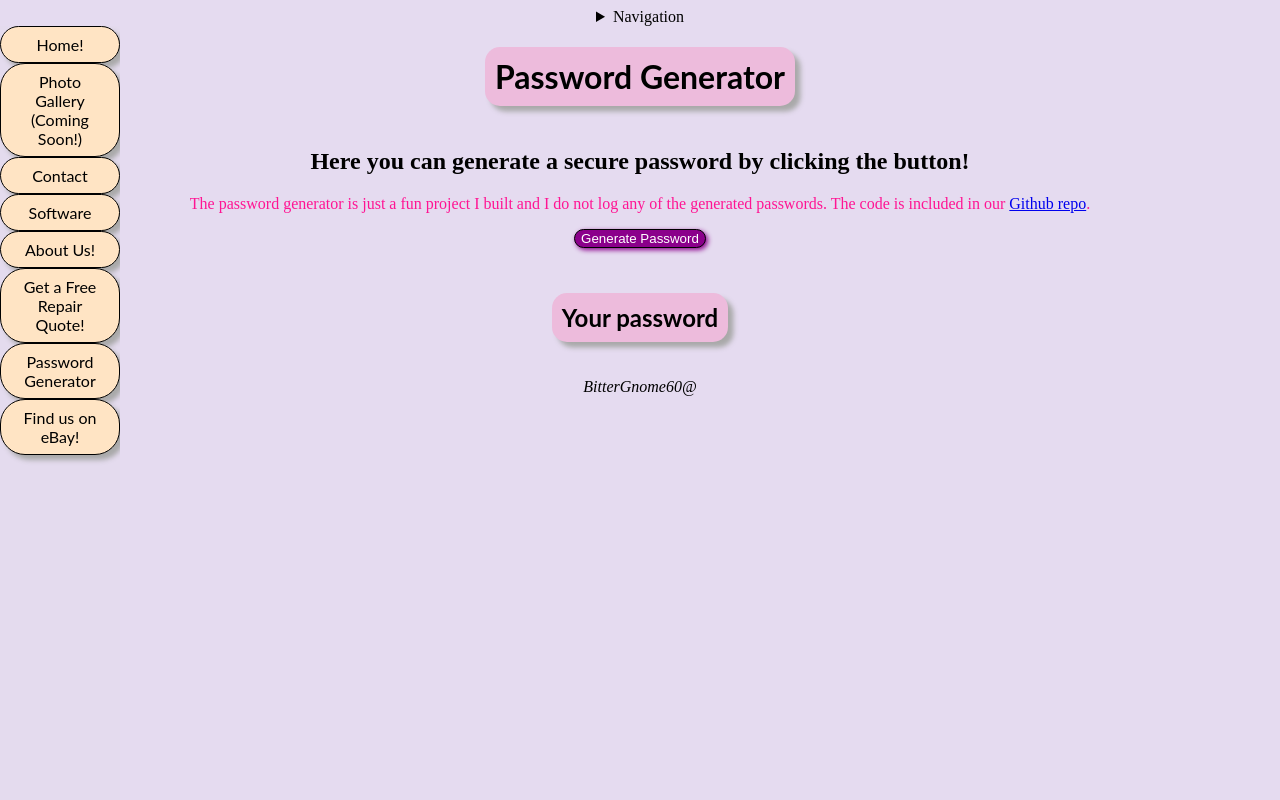
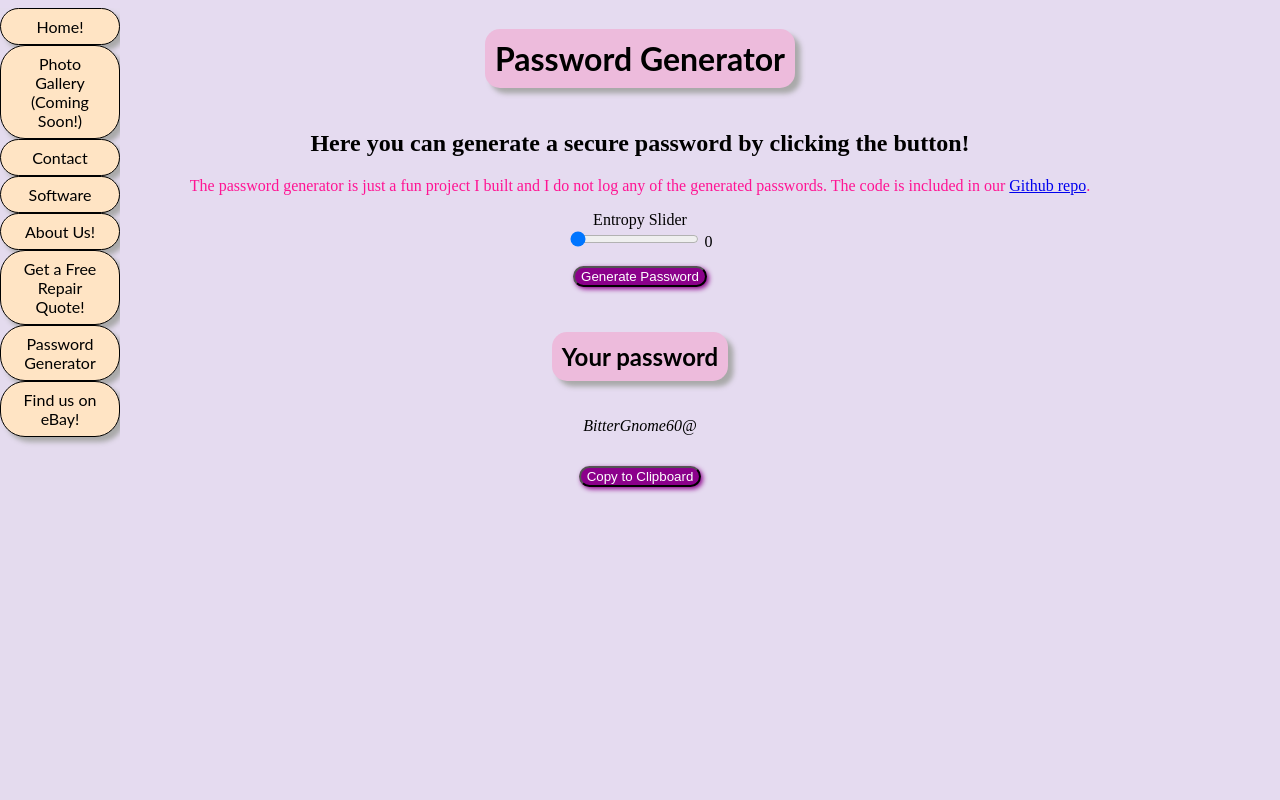
Before and after one commit to stlynnxx/EclecticElectronics, a Flask app: page /generator in a window 1280 px wide. Run offline with Flask 3, Linux system fonts and the light colour scheme.

Commit message:
Updating the password generator

```diff
--- a/app.py
+++ b/app.py
@@ -98,8 +98,14 @@ def password():
 
     return render_template('passwordgenerator.html')
 
-@app.route('/generator')
+@app.route('/generator', methods=['GET', 'POST'])
 def generator():
+    entropy_val = 0
+    if request.method == 'POST':
+        entropy_val = int(request.form.get('entropy', 0))
+    else:
+        entropy_val = 0
+
     adjs = ["Attractive", "Agreeable", "Angry", "Big",
             "Bald", "Ambitious", "Bewildered", "Colossal",
             "Beautiful", "Brave", "Clumsy", "Fat", "Chubby",
@@ -123,16 +129,47 @@ def generator():
              "Elf"]
     specials = ["!","?","@","#","$", "%","^", "&","*","+"]
 
+
     adj_pick = random.choice(adjs)
     noun_pick = random.choice(nouns)
     special_pick = random.choice(specials)
     random_one = random.randint(0, 9)
     random_two = random.randint(0, 9)
-    proto_password = adj_pick + noun_pick
-    num_1 = str(random_one)
-    num_2 = str(random_two)
-    password = proto_password + num_1 + num_2 + special_pick
+    match entropy_val:
+        case 0:
+            proto_password = adj_pick + noun_pick
+            num_1 = str(random_one)
+            num_2 = str(random_two)
+            password = proto_password + num_1 + num_2 + special_pick
+        case 1:
+            proto_password = noun_pick + adj_pick
+            num_1 = str(random_one)
+            num_2 = str(random_two)
+            password = proto_password + num_1 + num_2 + special_pick
+        case 2:
+            num_1 = str(random_one)
+            num_2 = str(random_two)
+            proto_password = num_1 + num_2 + special_pick
+            password = num_1 + num_2 + special_pick + noun_pick + adj_pick
+        case 3:
+            num_1 = str(random_one)
+            num_2 = str(random_two)
+            password = adj_pick + num_1 + num_2 + noun_pick + special_pick
+
+        case 4:
+            num_1 = str(random_one)
+            num_2 = str(random_two)
+            password = adj_pick + num_2 + noun_pick + num_1 + special_pick
+
+        case 5:
+            num_1 = str(random_one)
+            num_2 = str(random_two)
+            password = special_pick + num_1 + noun_pick + adj_pick + num_2
+        case _:
+            raise ValueError(f"Improper entropy value {entropy_val}")
+
     return render_template('passwordgenerator.html', password=password)
+
 
 @app.route('/quotesubmit', methods=['POST'])
 
--- a/static/main.css
+++ b/static/main.css
@@ -273,10 +273,10 @@ p {
     z-index: -1;
 }
 .button2 {
-
+    margin: 15px;
     border-radius: 25px;
     color: white;
-    border: black solid 1px;
+
     background-color: darkmagenta;
     box-shadow: 2px 2px 5px darkmagenta;
     margin-bottom: 25px;
--- a/templates/passwordgenerator.html
+++ b/templates/passwordgenerator.html
@@ -9,12 +9,15 @@
 <body>
 
    <!--mobile nav-->
+    <div class="mobile-nav-flex">
+     <!--mobile nav-->
     <details class="mobile-nav">
-    <summary class="summary">Navigation</summary>
+
+            <summary class="summary">Navigation</summary>
 
     <nav class="mobile-menu">
-    <ul>
-        <div class="mobile-div-1">
+    <ul class="mobile-div-1">
+
       <li class="mobile-nav-item"><a  href="{{ url_for('home') }}">Home</a></li>
       <li class="mobile-nav-item"><a  href="{{ url_for('gallery') }}">Photo Gallery (Coming Soon!)</a></li>
       <li class="mobile-nav-item"><a href="{{ url_for('contact') }}">Contact</a></li>
@@ -23,11 +26,12 @@
         <li class="mobile-nav-item"><a href="{{ url_for('quote') }}">Get a Free Repair Quote!</a></li>
             <li class="mobile-nav-item"><a href="{{ url_for('password') }}">Password Generator</a></li>
             <li class="mobile-nav-item"><a  target="_blank" rel="noopener noreferrer" href=https://ebay.us/m/TC9rpf>Find us on eBay!</a></li>
-        </div>
+
     </ul>
     </nav>
     </details>
-
+        </div>
+    <div class="desktop-nav-flex">
     <!--desktop-->
     <nav class="sidebar">
         <div class="desktop-div-1">
@@ -54,10 +58,30 @@
 <h2>Here you can generate a secure password by clicking the button!</h2>
 <p>The password generator is just a fun project I built and I do not log
     any of the generated passwords. The code is included in our <a href="https://www.github.com/stlynnxx">Github repo</a>.</p>
-<form action="{{ url_for('generator') }}" method="get"><button class="button2" type="submit">Generate Password</button></form>
+<form method="POST" action="{{ url_for('generator') }}" enctype="multipart/form-data">
+   <label for="entropy">Entropy Slider</label><br>
+   <input type="range" value="0" name="entropy" min="0" max="5" id="entropy">
+   <span id="entropy-value">0</span><br>
+   <button class="button2" type="submit">Generate Password</button></form>
 {% if password %}
     <h2 class="title">Your password</h2>
-    <p class="password"><em>{{ password }}</em></p>
+    <p id="generated-password" class="password"><em>{{ password }}</em></p>
+    <button class="button2" type="button" id="copy-btn">Copy to Clipboard</button>
+    <script>
+    document.getElementById('copy-btn').addEventListener('click', async () => {
+        const text = document.getElementById("generated-password").textContent.trim();
+        await navigator.clipboard.writeText(text);
+    });
+
+    </script>
 {% endif %}
+<script>
+    const slider = document.getElementById("entropy");
+    const output = document.getElementById("entropy-value");
+    output.textContent = slider.value;
+    slider.addEventListener('input', () => {
+        output.textContent = slider.value;
+    })
+</script>
 </body>
 </html>
```
Also changed, not shown: 1 other file.
